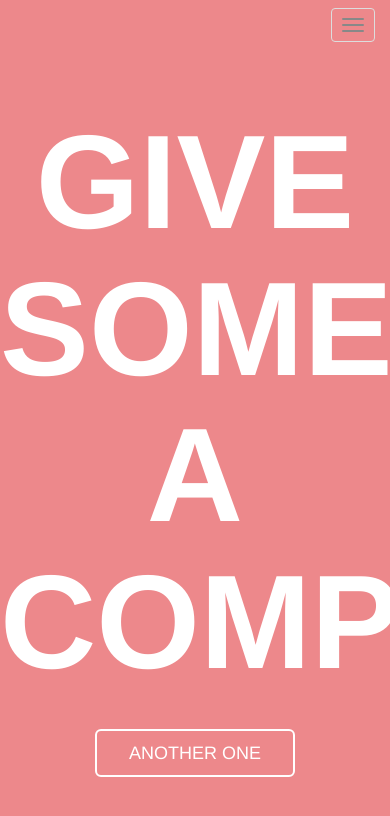
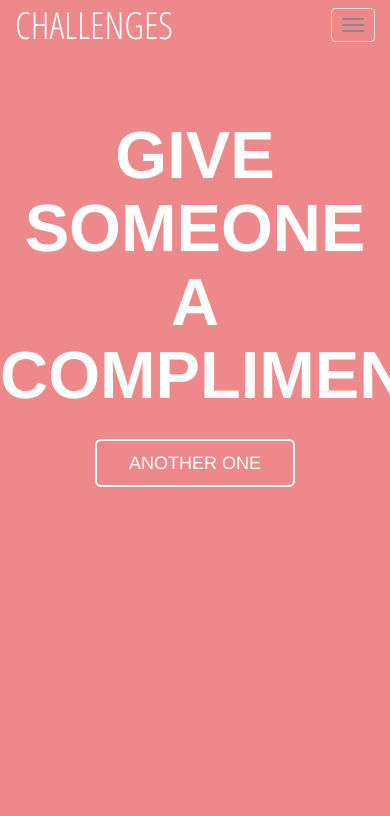
Before and after one commit to cleestofuh/Kinder, a PHP site: page /challenge.html in a window 390 px wide; the page is wider, and only the part inside the window is pictured. Shown: the top 816 px of that part. Run offline with PHP 8.4, Linux system fonts and the light colour scheme.

Commit message:
responsive design for mobile

```diff
--- a/challenge.html
+++ b/challenge.html
@@ -29,6 +29,7 @@
 		        <span class="icon-bar"></span>
 		        <span class="icon-bar"></span>
 		      </button>
+					<p class="navbar-brand nav-head">CHALLENGES</p>
 		    </div>
 
 		    <!-- Collect the nav links, forms, and other content for toggling -->
@@ -47,8 +48,7 @@
       <div class="challenge">
         <div class="row">
           <div class="vertical-align text-center" id="challenges">
-            <h1 class='animated slideInRight'id='challengetext'\
-            style='font-size:100pt;font-weight:600;color:white;'>GIVE SOMEONE A COMPLIMENT</h1>
+            <h1 class='animated slideInRight'id='challengetext'>GIVE SOMEONE A COMPLIMENT</h1>
           </div>
         </div>
         <div class="row text-center">
--- a/css/style.css
+++ b/css/style.css
@@ -1,5 +1,12 @@
 body {
   background-color: #ED888B;
+}
+p {
+    font-family: 'Open Sans Condensed', sans-serif;
+    font-weight: 300;
+    font-size: 16pt;
+    color: white;
+    text-align: center;
 }
 .navbar {
   background-color: rgba(255, 255, 255, 0);
@@ -26,7 +33,31 @@ body {
     display:inline-block;
     float: none;
 }
+.navbar-brand {
+  color: white !important;
+}
+.nav-head {
+  font-size: 28pt;
+}
 
+.btn {
+  margin: 20px;
+  background-color: #ED888B;
+  border: 2px solid #fff;
+  color: #fff;
+  width: 200px;
+}
+
+.btn:hover {
+  background-color: white;
+  color: #ED888B;
+  border: 2px solid #ED888B;
+}
+
+.vertical-align {
+  margin-top: 10%;
+}
+/* INDEX */
 .hometitle {
   font-family: 'Open Sans Condensed', sans-serif;
   font-weight: 300;
@@ -34,11 +65,28 @@ body {
   text-align: center;
   font-size: 200pt;
 }
+#loveYourself {
+  float: right;
+}
+#loveOthers {
+  float: left;
+}
 
 .homep {
   font-family: 'Open Sans Condensed', sans-serif;
   color: #fff;
   text-align: center;
+}
+@media only screen and (max-width: 500px) {
+    .hometitle {
+      font-size: 100pt;
+    }
+    #loveYourself {
+      float: none;
+    }
+    #loveOthers {
+      float: none;
+    }
 }
 
 /* STREAKS */
@@ -71,33 +119,21 @@ body {
   -webkit-animation-delay: 0.1s;
 }
 
-
-.btn {
-  margin: 20px;
-  background-color: #ED888B;
-  border: 2px solid #fff;
-  color: #fff;
-  width: 200px;
-}
-
-.btn:hover {
-  background-color: white;
-  color: #ED888B;
-  border: 2px solid #ED888B;
-}
-
-p {
-    font-family: 'Open Sans Condensed', sans-serif;
-    font-weight: 300;
-    font-size: 16pt;
-    color: white;
-    text-align: center;
-}
-
-.vertical-align {
-  margin-top: 10%;
-}
-
+/* CHALLENGE */
 #challenges {
   height: 600px;
 }
+#challengetext {
+  font-size:100pt;
+  font-weight:600;
+  color:white;
+}
+@media only screen and (max-width: 500px) {
+  #challenges {
+    height: 300px;
+  }
+  #challengetext {
+    font-size: 50pt;
+  }
+
+}
--- a/data.html
+++ b/data.html
@@ -29,6 +29,7 @@
 		        <span class="icon-bar"></span>
 		        <span class="icon-bar"></span>
 		      </button>
+					<p class="navbar-brand nav-head">KINDERS</p>
 		    </div>
 
 		    <!-- Collect the nav links, forms, and other content for toggling -->
--- a/js/challenge.js
+++ b/js/challenge.js
@@ -1,21 +1,20 @@
 $("#anotherone").click(newChallenge);
 
-var challenge;
 function appendChallenge(challenge) {
-  $('#challenges').append("<h1 class='animated slideInRight'id='challengetext'\
-  style='font-size:100pt;font-weight:600;color:white;'>" + challenge + "</h1>")
+  $('#challenges').append("<h1 class='animated slideInRight'id='challengetext'>" + challenge + "</h1>");
 }
 
 function newChallenge(e) {
   e.preventDefault();
-  $("#challengetext").remove();
-  var texterino = pickChallenge();
+  $("#challengetext").remove();;
+  texterino = pickChallenge();
   appendChallenge(texterino);
 }
 
 function pickChallenge() {
-  var newText = Math.floor((Math.random() * 6));
+  var newText = Math.floor((Math.random() * 12));
   var challenger;
+
   switch(newText) {
       case 0:
           challenger = "GIVE SOMEONE A COMPLIMENT";
@@ -35,41 +34,27 @@ function pickChallenge() {
       case 5:
           challenger = "DONATE BLOOD";
           break;
+      case 6:
+          challenger = "SHARE YOUR LUNCH";
+          break;
+      case 7:
+          challenger = "WALK FRIEND TO CLASS";
+          break;
+      case 8:
+          challenger = "SAY HI TO SOMEONE NEW";
+          break;
+      case 9:
+          challenger = "SIT WITH SOMEONE SITTING ALONE";
+          break;
+      case 10:
+          challenger = "BAKE NEIGHBOR COOKIES";
+          break;
+      case 11:
+          challenger = "GIVE SOMEONE A HUG";
+          break;
       default:
           challenger = "GIVE SOMEONE A COMPLIMENT";
           break;
   }
   return challenger;
 }
-/*
-function newChallenge(e) {
-    // prevent the page from reloading
-    e.preventDefault();
-
-    var challenge = document.getElementById('challengetext');
-    var newText = Math.floor((Math.random() * 6));
-
-    switch(newText) {
-        case 0:
-            challenge.innerHTML = "GIVE SOMEONE A COMPLIMENT";
-            break;
-        case 1:
-            challenge.innerHTML = "PAY FOR FRIEND'S LUNCH";
-            break;
-        case 2:
-            challenge.innerHTML = "DONATE TO CHARITY";
-            break;
-        case 3:
-            challenge.innerHTML = "HOLD THE DOOR FOR SOMEONE";
-            break;
-        case 4:
-            challenge.innerHTML = "PAY FOR PARKING FOR SOMEONE";
-            break;
-        case 5:
-            challenge.innerHTML = "DONATE BLOOD";
-            break;
-        default:
-            challenge.innerHTML = "GIVE SOMEONE A COMPLIMENT";
-            break;
-    }
-};*/
--- a/streak.html
+++ b/streak.html
@@ -30,6 +30,7 @@
 		        <span class="icon-bar"></span>
 		        <span class="icon-bar"></span>
 		      </button>
+					<p class="navbar-brand nav-head">STREAK</p>
 		    </div>
 
 		    <!-- Collect the nav links, forms, and other content for toggling -->
@@ -46,11 +47,13 @@
 
     <div class="container">
       <div class="row">
+        <div class="col-sm-12">
           <div id="streak1" class="boxed animated bounceInDown">
               <h3 class="homestreak">YOUR CURRENT STREAK</h3>
               <h1 class="num">17</h1>
               <h3 class="homestreak"> days </h3>
           </div>
+        </div>
       </div>
       <div class="row">
         <div class="col-sm-4">
```
Also changed, not shown: index.html (+5 -4 lines).
